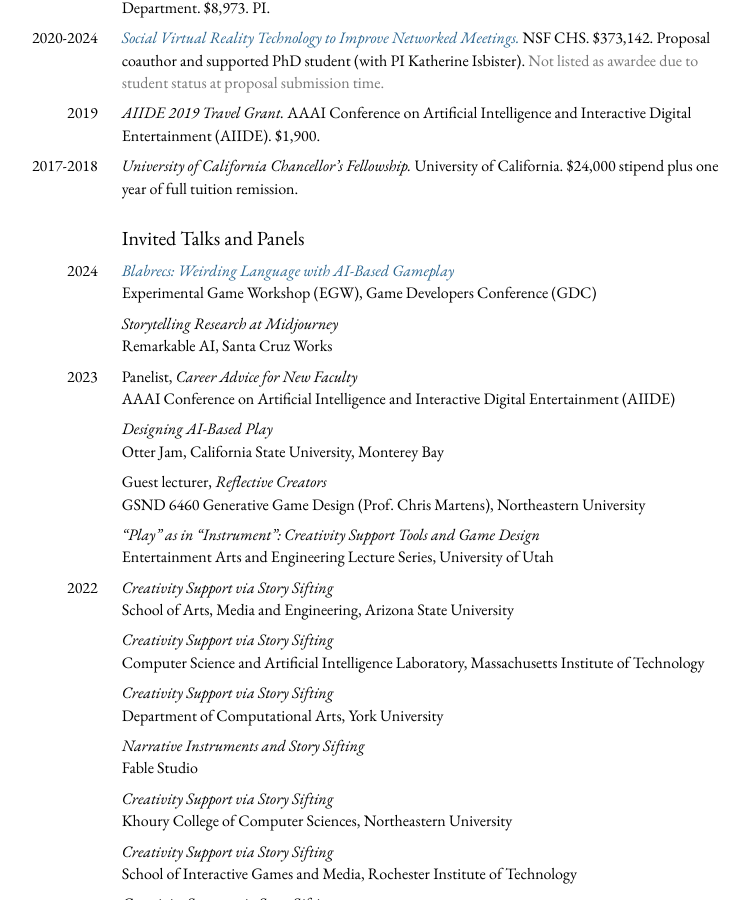
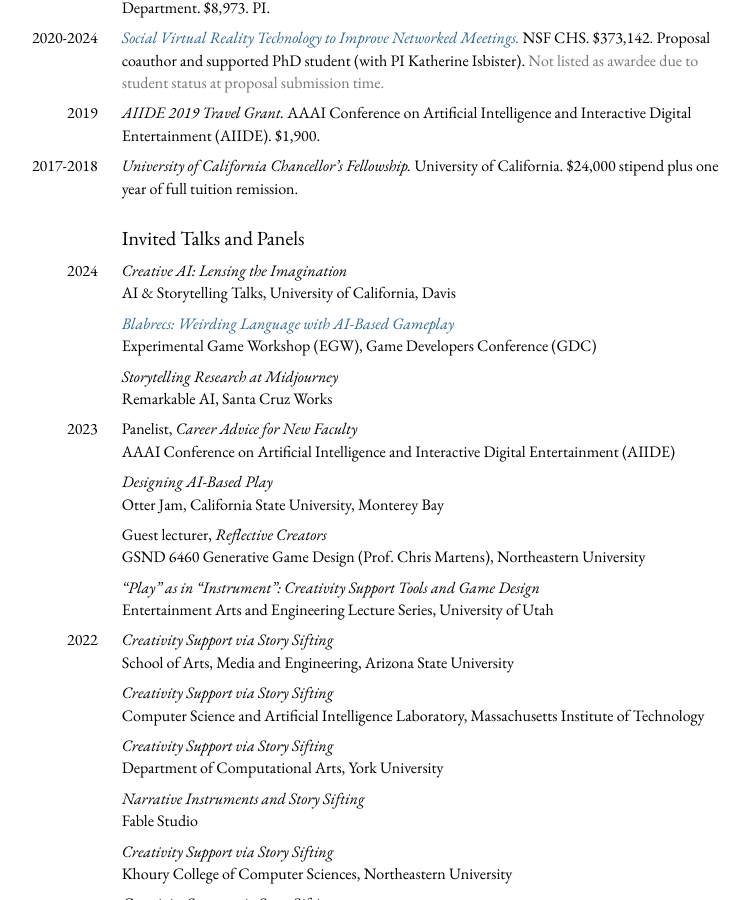
Before and after one commit to mkremins/mkremins.github.io, a Jekyll site: the page built from cv/index.html, in a window 1280 px wide and 900 px high, scrolled down 6503 px. Shown: the whole window, without its empty margins (261-1010 px from the left). Built offline with Jekyll 4.4.1, drawn with Linux system fonts in a browser that asks for light colours.

Commit message:
Add UC Davis talk

```diff
--- a/_data/talks.json
+++ b/_data/talks.json
@@ -1,4 +1,12 @@
 [
+{
+  "title": "Creative AI: Lensing the Imagination",
+  "year": "2024",
+  "url": "",
+  "venue": "University of California, Davis",
+  "venue_long": "AI & Storytelling Talks, University of California, Davis",
+  "note": "invited"
+},
 {
   "title": "Blabrecs: Weirding Language with AI-Based Gameplay",
   "year": "2024",
```
